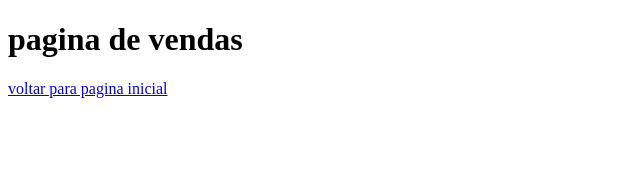
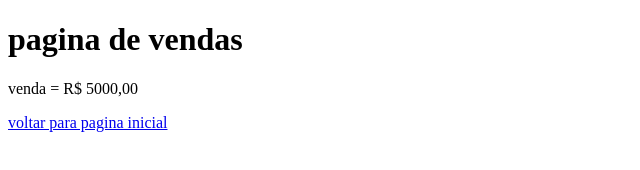
Before and after one commit to monysousa/aulagithub, a plain HTML site: page vendas.html in a window 1280 px wide. Shown: the whole page, without its empty margins (0-640 px from the left). Drawn offline with Linux system fonts and the light colour scheme.

Commit message:
acrescentado valor das vendas

```diff
--- a/vendas.html
+++ b/vendas.html
@@ -8,7 +8,6 @@
     <title>Document</title>
 </head>
 <h1>pagina de vendas</h1>
+<p>venda = R$ 5000,00</p>
+
 <a href="index.html">voltar para  pagina inicial
-
-</a>
-</body>
```
